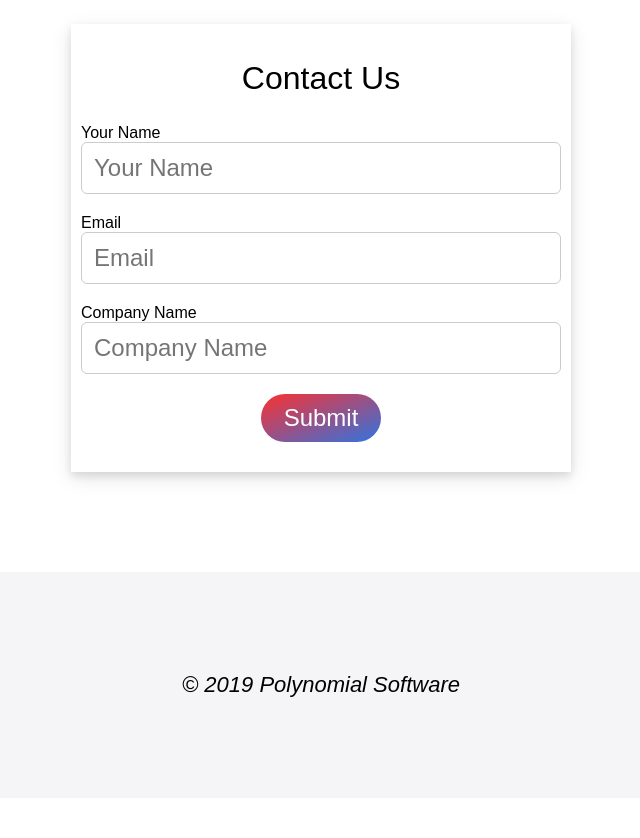
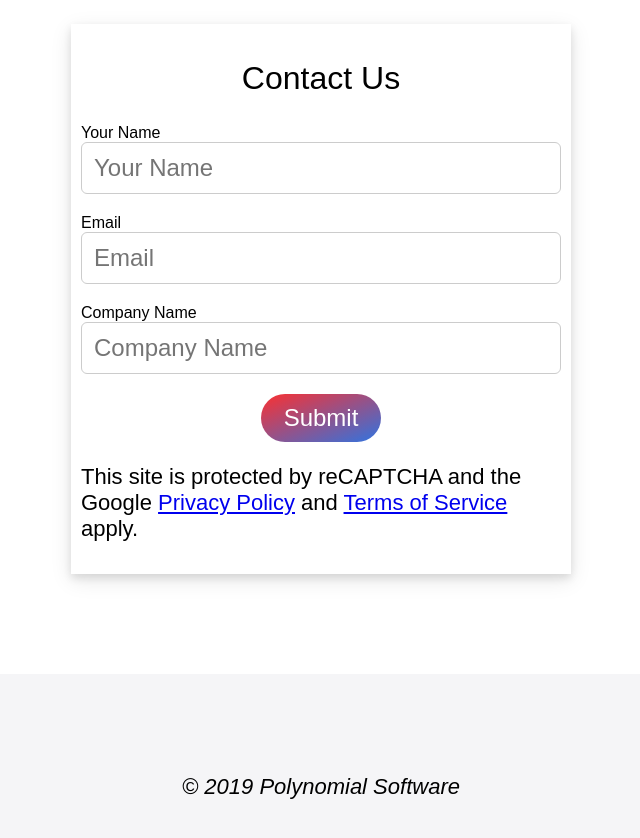
Before and after one commit to PolynomialSoftware/polysoft.ca, a Jekyll site: the page built from index.html, in a window 1280 px wide and 900 px high, scrolled down 2150 px. Shown: the top 838 px of the window, without its empty margins (319-959 px from the left). Built offline with Jekyll 4.4.1, drawn with Linux system fonts in a browser that asks for light colours; before the commit the page ends 2948 px from its top, so only the background shows below that.

Commit message:
add privacy policy and terms for recaptcha v3

```diff
--- a/index.html
+++ b/index.html
@@ -66,6 +66,10 @@ description: >-
       <button class="btn-submit" type="submit">Submit</button>
     </div>
 
+    <p>This site is protected by reCAPTCHA and the Google
+        <a href="https://policies.google.com/privacy">Privacy Policy</a> and
+        <a href="https://policies.google.com/terms">Terms of Service</a> apply.</p>
+
     <input type="hidden" name="_to" value="linhub15@gmail.com">
     <input type="hidden" name="_subject" value="Polysoft.ca Form Submission">
     <input type="text" name="_gotcha" style="display: none;">
```
